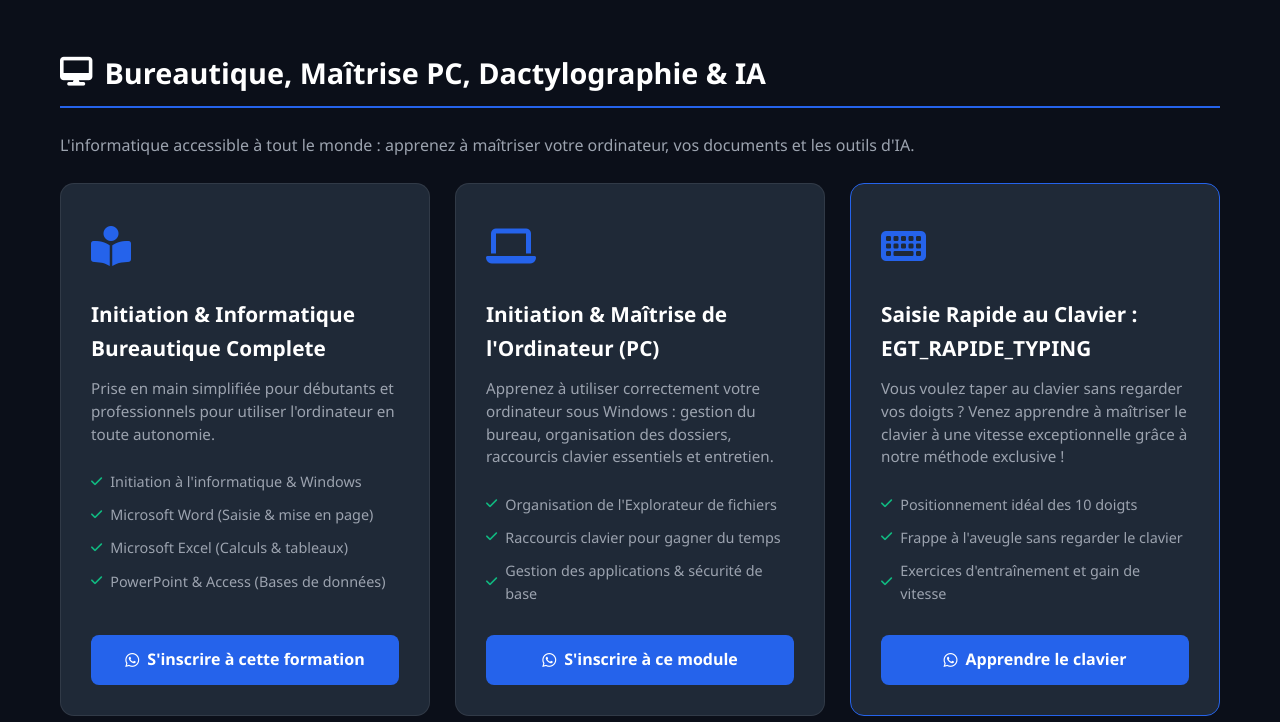
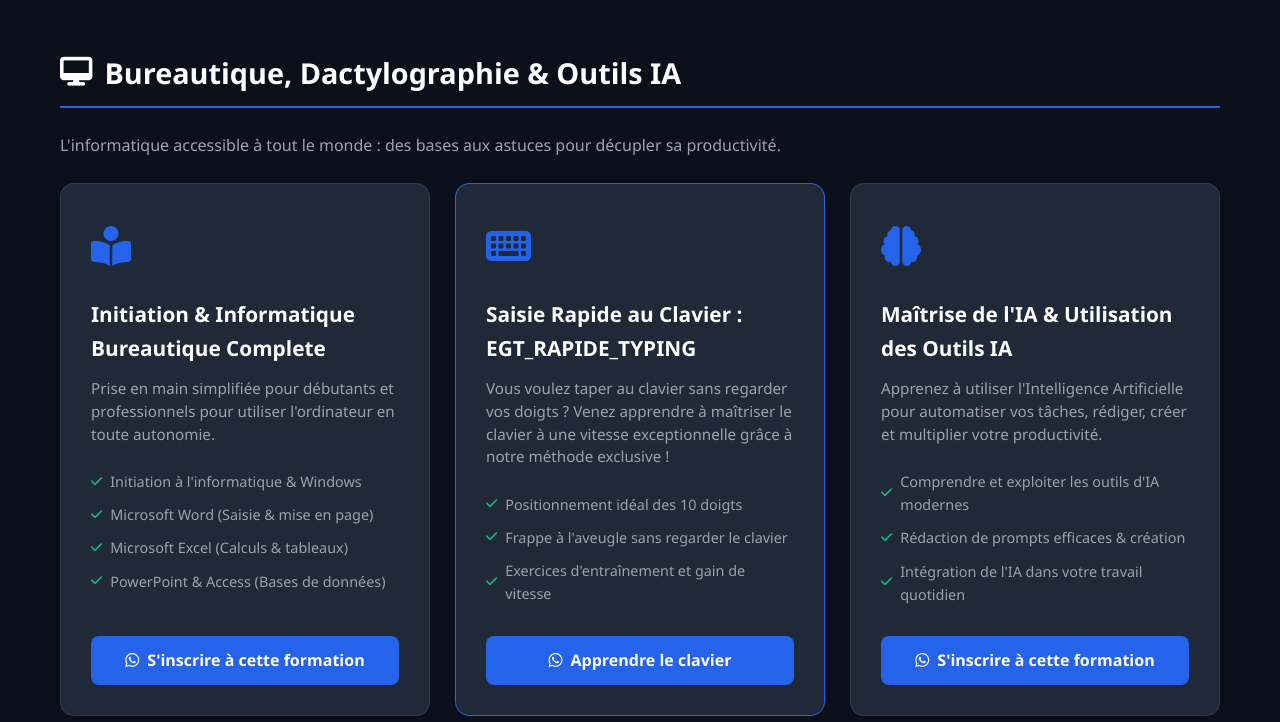
Before and after one commit to Edogerard/egt-technologie-site, a plain HTML site: page formations.html in a window 1280 px wide. Shown: the part 1138-1860 px from the top of the page. Drawn offline with Linux system fonts and the light colour scheme.

Commit message:
Nettoyage final de formations.html et harmonisation globale du site

```diff
--- a/formations.html
+++ b/formations.html
@@ -4,7 +4,7 @@
     <meta charset="UTF-8">
     <meta name="viewport" content="width=device-width, initial-scale=1.0">
     <title>EGT TECHNOLOGIE — Formations Professionnelles &amp; Pratiques</title>
-    <meta name="description" content="Formations pratiques en initiation PC, maintenance, flash/décodage, réseaux, dactylographie EGT_RAPIDE_TYPING, bureautique et IA chez EGT TECHNOLOGIE.">
+    <meta name="description" content="Formations professionnelles en développement Fullstack (Web, Windows, Mobile), bases de données, maintenance, flash, dactylographie EGT_RAPIDE_TYPING et IA chez EGT TECHNOLOGIE.">
     <link rel="stylesheet" href="css/style.css">
     <link rel="stylesheet" href="css/responsive.css">
     <link rel="stylesheet" href="https://cdnjs.cloudflare.com/ajax/libs/font-awesome/6.4.0/css/all.min.css">
@@ -144,7 +144,7 @@
 </head>
 <body>
 
-    <!-- NAVBAR -->
+    <!-- NAVBAR HARMONISÉE -->
     <nav class="navbar">
         <div class="container">
             <a href="index.html" class="brand-logo">
@@ -163,7 +163,6 @@
                 <li><a href="index.html">Accueil</a></li>
                 <li><a href="services.html">Services &amp; Devis</a></li>
                 <li><a href="formations.html" class="active">Formations</a></li>
-                <li><a href="espace-etudiants.html">Espace Étudiants</a></li>
                 <li><a href="portfolio.html">Réalisations</a></li>
                 <li><a href="contact.html" class="btn-contact-nav">Contact</a></li>
             </ul>
@@ -243,9 +242,9 @@
 
         </div>
 
-        <!-- SECTION 2 : BUREAUTIQUE, INITIATION, MAÎTRISE DU PC, TAPE RAPIDE & IA -->
-        <h2 class="formation-category-title"><i class="fas fa-desktop"></i> Bureautique, Maîtrise PC, Dactylographie &amp; IA</h2>
-        <p style="color: #9ca3af; margin-bottom: 25px; font-size: 1rem;">L'informatique accessible à tout le monde : apprenez à maîtriser votre ordinateur, vos documents et les outils d'IA.</p>
+        <!-- SECTION 2 : BUREAUTIQUE, INITIATION, TAPE RAPIDE & IA -->
+        <h2 class="formation-category-title"><i class="fas fa-desktop"></i> Bureautique, Dactylographie &amp; Outils IA</h2>
+        <p style="color: #9ca3af; margin-bottom: 25px; font-size: 1rem;">L'informatique accessible à tout le monde : des bases aux astuces pour décupler sa productivité.</p>
 
         <div class="formations-grid">
 
@@ -264,23 +263,6 @@
                 </div>
                 <a href="https://api.whatsapp.com/send?phone=22890322533&text=Bonjour%20EGT%20TECHNOLOGIE,%20je%20souhaite%20m'inscrire%20à%20la%20formation%20Bureautique." target="_blank" class="btn-inscription">
                     <i class="fab fa-whatsapp"></i> S'inscrire à cette formation
-                </a>
-            </div>
-
-            <!-- Maîtrise Correcte du PC -->
-            <div class="formation-card">
-                <div>
-                    <div class="formation-icon"><i class="fas fa-laptop"></i></div>
-                    <h3 class="formation-title">Initiation &amp; Maîtrise de l'Ordinateur (PC)</h3>
-                    <p class="formation-desc">Apprenez à utiliser correctement votre ordinateur sous Windows : gestion du bureau, organisation des dossiers, raccourcis clavier essentiels et entretien.</p>
-                    <ul class="formation-list">
-                        <li><i class="fas fa-check"></i> Organisation de l'Explorateur de fichiers</li>
-                        <li><i class="fas fa-check"></i> Raccourcis clavier pour gagner du temps</li>
-                        <li><i class="fas fa-check"></i> Gestion des applications &amp; sécurité de base</li>
-                    </ul>
-                </div>
-                <a href="https://api.whatsapp.com/send?phone=22890322533&text=Bonjour%20EGT%20TECHNOLOGIE,%20je%20souhaite%20suivre%20le%20cours%20de%20maîtrise%20de%20l'ordinateur." target="_blank" class="btn-inscription">
-                    <i class="fab fa-whatsapp"></i> S'inscrire à ce module
                 </a>
             </div>
 
```
